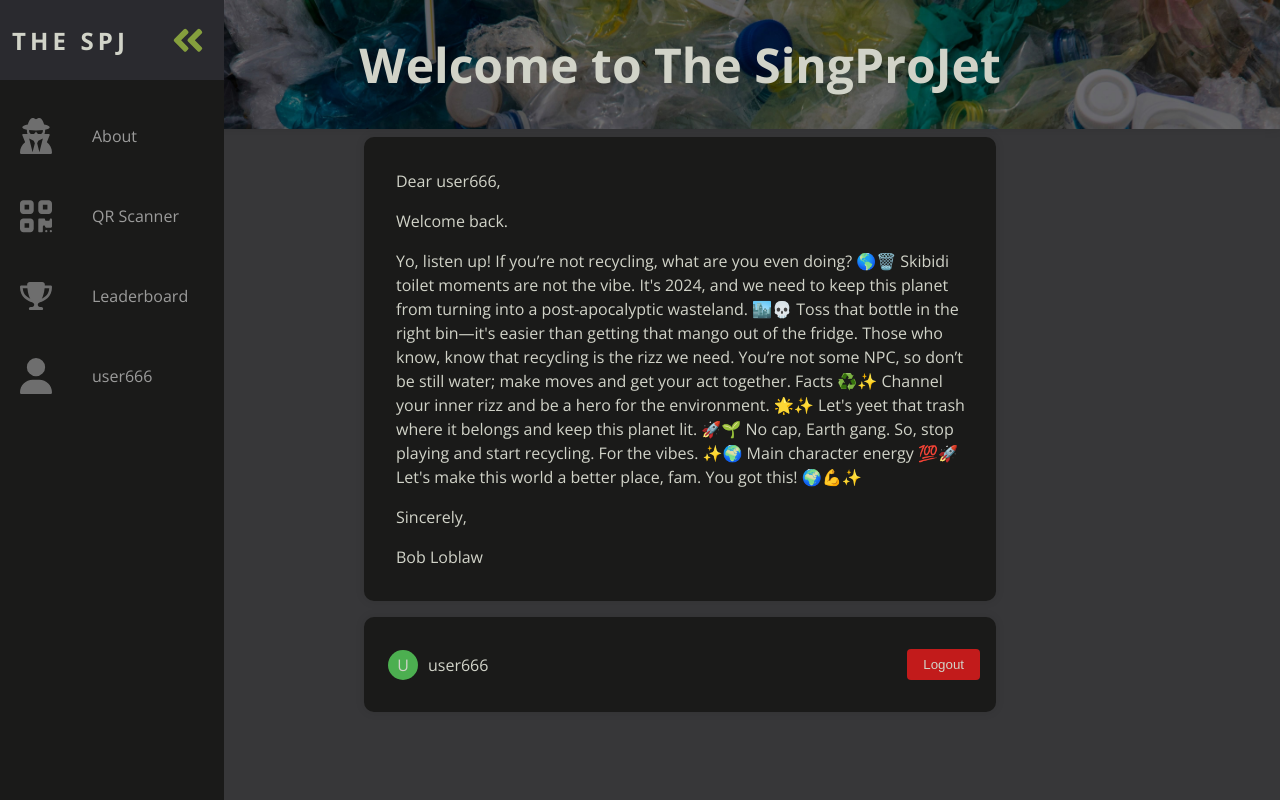
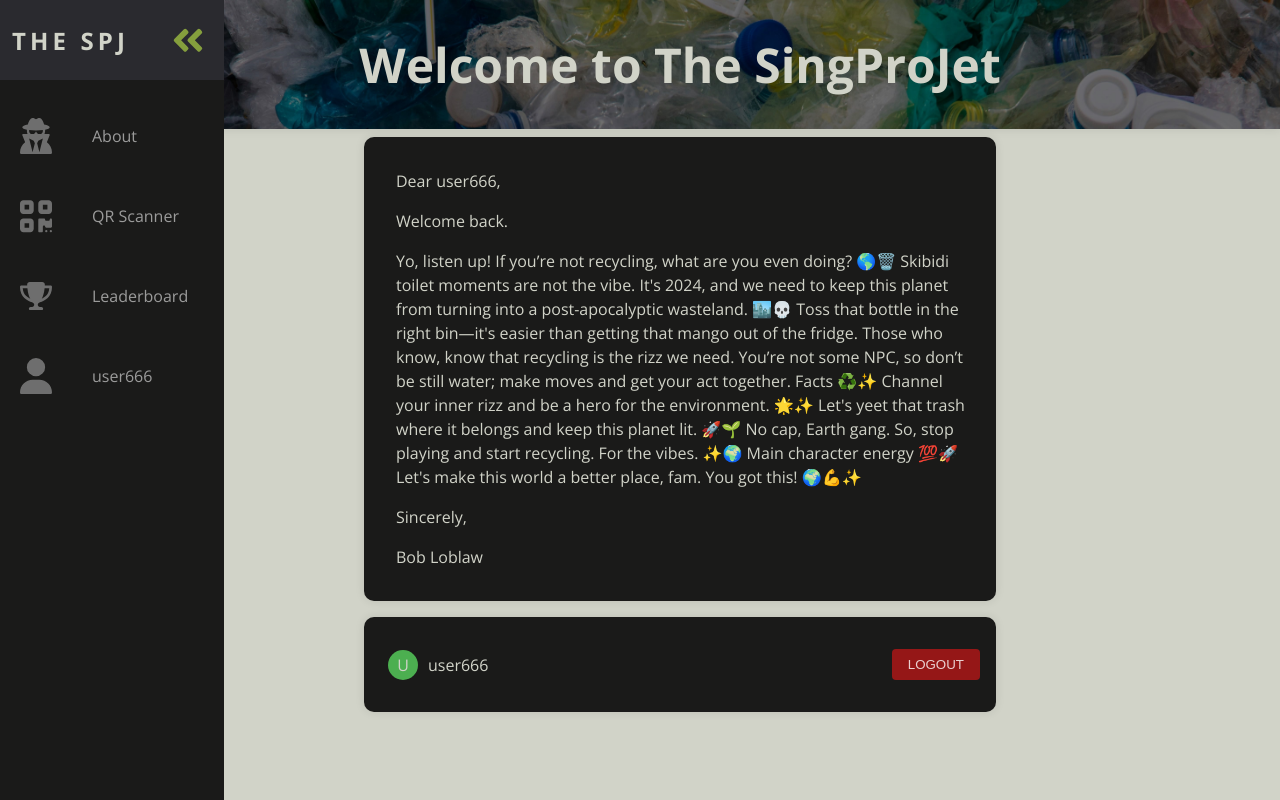
Before and after one commit to medex256/BinDesignWebApp, a Flask app: page / in a window 1280 px wide. Run offline with Flask 3, Linux system fonts and the light colour scheme; a user stored in the database is signed in.

Commit message:
button glow and background colour change

```diff
--- a/static/style.css
+++ b/static/style.css
@@ -14,7 +14,7 @@
 
   body {
     color: var(--text-primary);
-    background-color: var(--bg-primary);
+    background-color: var(--text-primary);
     margin: 0;
     padding: 0;
   }
@@ -150,16 +150,9 @@
     margin: 0 1.5rem;
   }
 
-  .fa-primary {
-    color: var(--symbol);
-  }
-
+  .fa-primary,
   .fa-secondary {
     color: var(--symbol);
-  }
-
-  .fa-primary,
-  .fa-secondary {
     transition: var(--transition-speed);
   }
 
@@ -292,27 +285,36 @@ input {
   border: none;
   border-radius: 4px;
   box-sizing: border-box;
+  background-color: var(--bg-primary);
 }
+
+/* buttons */
 button {
   width: 100%;
   padding: 0.75rem;
-  background-color: #373734;
-  color: #d1d3c8;
+  background-color: var(--bg-primary);
+  color: var(--text-primary);
   border: none;
   border-radius: 4px;
   cursor: pointer;
   transition: var(--transition-speed);
+  font-weight: bold;
+
+  text-decoration: none;
+  color: rgba(255, 255, 255, 0.8);
+  font-weight: normal;
+  text-transform: uppercase;
+  transition: all 0.2s ease-in-out
 }
 button:hover {
-  background-color: #f6fcdf;
-  color: #1a1a19;
+  color: var(--text-glow);
 }
 
 .logout-btn {
   width: 100%;
   padding: 0.5rem;
   margin: .5rem;
-  background-color: #c21b1b;
+  background-color: #951717;
   cursor: pointer;
 }
 .messages {
```
